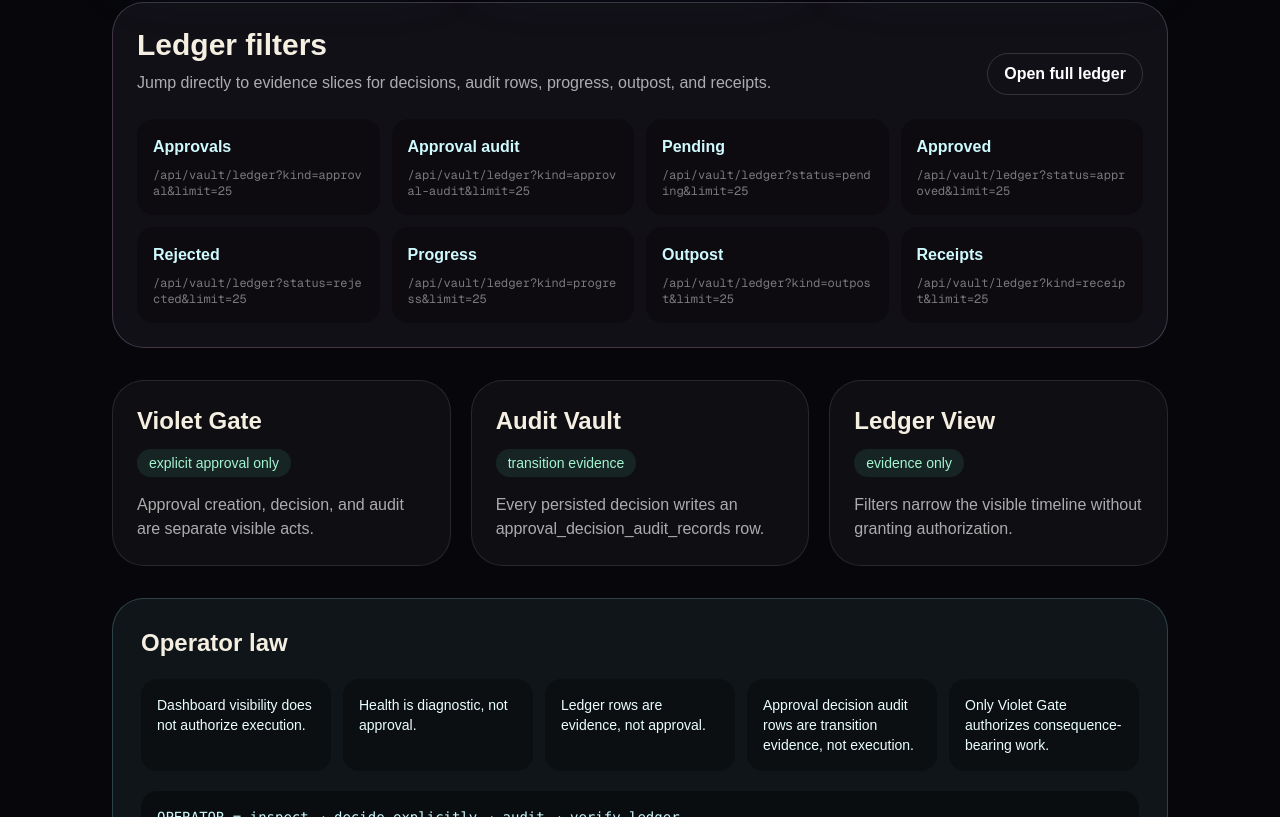
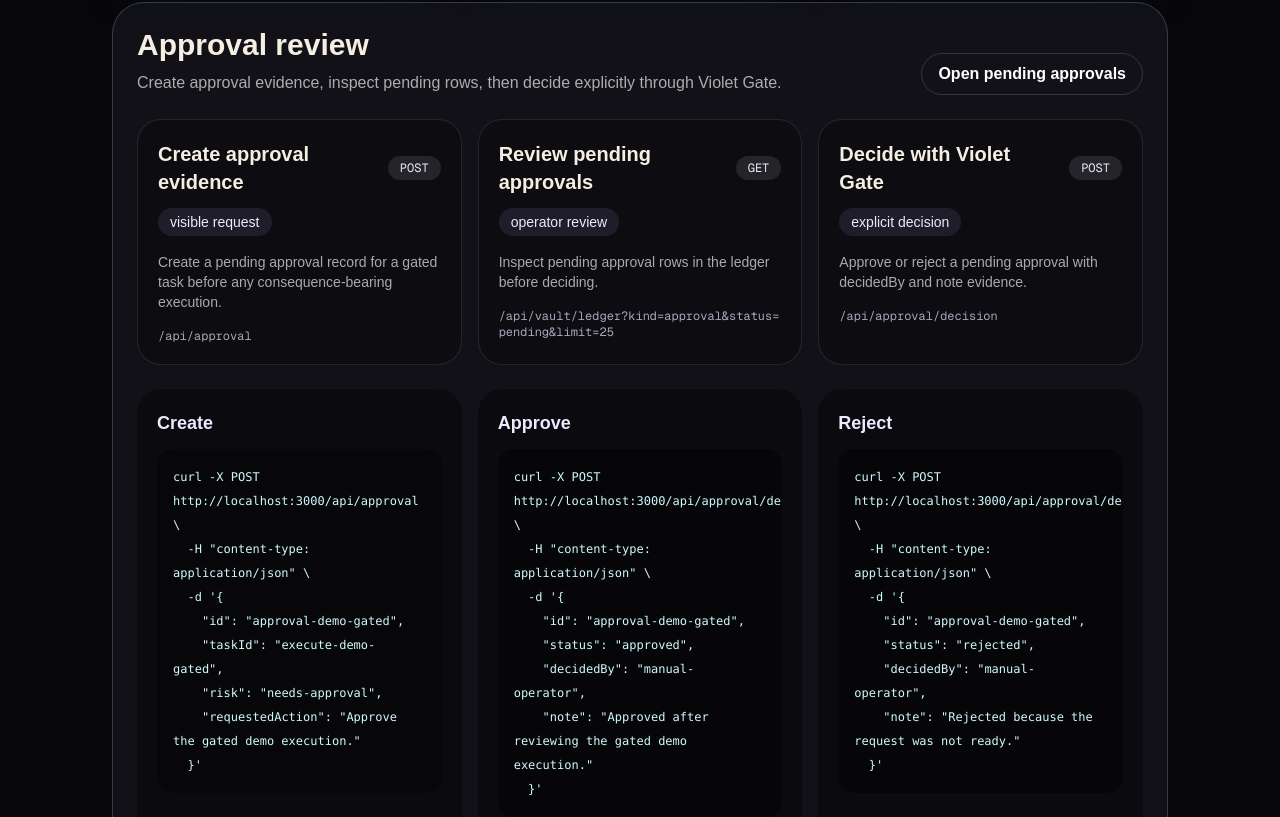
Before and after one commit to hvitiswift-afk/nextjs-boilerplate, a Next.js app: page /vault in a window 1280 px wide. Shown: the part 723-1540 px from the top of the page. Built offline with nearby package versions, Linux system fonts and the light colour scheme.

Commit message:
Add approval review cards to Vault dashboard

```diff
--- a/app/vault/page.tsx
+++ b/app/vault/page.tsx
@@ -28,6 +28,66 @@ const ledgerFilters = [
   { label: "Progress", href: "/api/vault/ledger?kind=progress&limit=25" },
   { label: "Outpost", href: "/api/vault/ledger?kind=outpost&limit=25" },
   { label: "Receipts", href: "/api/vault/ledger?kind=receipt&limit=25" }
+];
+
+const approvalReviewCards = [
+  {
+    title: "Create approval evidence",
+    method: "POST",
+    endpoint: "/api/approval",
+    status: "visible request",
+    body: "Create a pending approval record for a gated task before any consequence-bearing execution."
+  },
+  {
+    title: "Review pending approvals",
+    method: "GET",
+    endpoint: "/api/vault/ledger?kind=approval&status=pending&limit=25",
+    status: "operator review",
+    body: "Inspect pending approval rows in the ledger before deciding."
+  },
+  {
+    title: "Decide with Violet Gate",
+    method: "POST",
+    endpoint: "/api/approval/decision",
+    status: "explicit decision",
+    body: "Approve or reject a pending approval with decidedBy and note evidence."
+  }
+];
+
+const approvalCommandBlocks = [
+  {
+    title: "Create",
+    code: `curl -X POST http://localhost:3000/api/approval \\
+  -H "content-type: application/json" \\
+  -d '{
+    "id": "approval-demo-gated",
+    "taskId": "execute-demo-gated",
+    "risk": "needs-approval",
+    "requestedAction": "Approve the gated demo execution."
+  }'`
+  },
+  {
+    title: "Approve",
+    code: `curl -X POST http://localhost:3000/api/approval/decision \\
+  -H "content-type: application/json" \\
+  -d '{
+    "id": "approval-demo-gated",
+    "status": "approved",
+    "decidedBy": "manual-operator",
+    "note": "Approved after reviewing the gated demo execution."
+  }'`
+  },
+  {
+    title: "Reject",
+    code: `curl -X POST http://localhost:3000/api/approval/decision \\
+  -H "content-type: application/json" \\
+  -d '{
+    "id": "approval-demo-gated",
+    "status": "rejected",
+    "decidedBy": "manual-operator",
+    "note": "Rejected because the request was not ready."
+  }'`
+  }
 ];
 
 const operatorCards = [
@@ -67,11 +127,11 @@ export default function VaultDashboardPage() {
 
         <section className="py-14">
           <p className="mb-4 inline-flex rounded-full border border-cyan-300/30 bg-cyan-300/10 px-4 py-2 text-sm text-cyan-100">
-            Phase 3 • health • manifest • ledger • audit visibility
+            Phase 3 • health • manifest • ledger • approval review
           </p>
           <h1 className="max-w-4xl text-5xl font-black tracking-tight sm:text-7xl">Operate the Stone Vault without guessing.</h1>
           <p className="mt-6 max-w-3xl text-lg leading-8 text-white/72">
-            This dashboard gives an operator quick doors into the manifest, health checks, ledger filters, Violet Gate decisions, and approval audit evidence.
+            This dashboard gives an operator quick doors into the manifest, health checks, ledger filters, Violet Gate decisions, approval review, and approval audit evidence.
           </p>
         </section>
 
@@ -86,6 +146,37 @@ export default function VaultDashboardPage() {
               <p className="mt-5 font-mono text-sm text-cyan-100">{door.href}</p>
             </a>
           ))}
+        </section>
+
+        <section className="mt-8 rounded-[2rem] border border-violet-200/20 bg-violet-200/[0.05] p-6">
+          <div className="flex flex-wrap items-end justify-between gap-4">
+            <div>
+              <h2 className="text-3xl font-black">Approval review</h2>
+              <p className="mt-2 text-white/65">Create approval evidence, inspect pending rows, then decide explicitly through Violet Gate.</p>
+            </div>
+            <a className="rounded-full border border-white/15 px-4 py-2 font-bold text-white" href="/api/vault/ledger?kind=approval&status=pending&limit=25">Open pending approvals</a>
+          </div>
+          <div className="mt-6 grid gap-4 lg:grid-cols-3">
+            {approvalReviewCards.map((card) => (
+              <a key={card.title} href={card.endpoint} className="rounded-[1.5rem] border border-white/10 bg-black/25 p-5 transition hover:border-violet-100/40 hover:bg-black/35">
+                <div className="flex items-center justify-between gap-3">
+                  <h3 className="text-xl font-black">{card.title}</h3>
+                  <span className="rounded-full bg-white/10 px-3 py-1 font-mono text-xs text-violet-100">{card.method}</span>
+                </div>
+                <p className="mt-3 inline-flex rounded-full bg-violet-300/10 px-3 py-1 text-sm text-violet-100">{card.status}</p>
+                <p className="mt-4 text-sm text-white/65">{card.body}</p>
+                <p className="mt-4 break-all font-mono text-xs text-violet-100/70">{card.endpoint}</p>
+              </a>
+            ))}
+          </div>
+          <div className="mt-6 grid gap-4 lg:grid-cols-3">
+            {approvalCommandBlocks.map((block) => (
+              <article key={block.title} className="rounded-[1.5rem] bg-black/35 p-5">
+                <h3 className="text-lg font-black text-violet-100">{block.title}</h3>
+                <pre className="mt-3 overflow-x-auto whitespace-pre-wrap rounded-2xl bg-black/40 p-4 text-xs leading-6 text-cyan-100">{block.code}</pre>
+              </article>
+            ))}
+          </div>
         </section>
 
         <section className="mt-8 rounded-[2rem] border border-fuchsia-200/20 bg-fuchsia-200/[0.05] p-6">
@@ -123,7 +214,7 @@ export default function VaultDashboardPage() {
               <div key={law} className="rounded-2xl bg-black/30 p-4 text-sm text-cyan-50">{law}</div>
             ))}
           </div>
-          <pre className="mt-5 overflow-x-auto rounded-2xl bg-black/40 p-4 text-sm text-cyan-100">{`OPERATOR = inspect → decide explicitly → audit → verify ledger
+          <pre className="mt-5 overflow-x-auto rounded-2xl bg-black/40 p-4 text-sm text-cyan-100">{`OPERATOR = inspect → create approval → decide explicitly → audit → verify ledger
 DASHBOARD = visibility, not authorization
 VIOLET_GATE = only approval line for consequence-bearing work`}</pre>
         </section>
```
